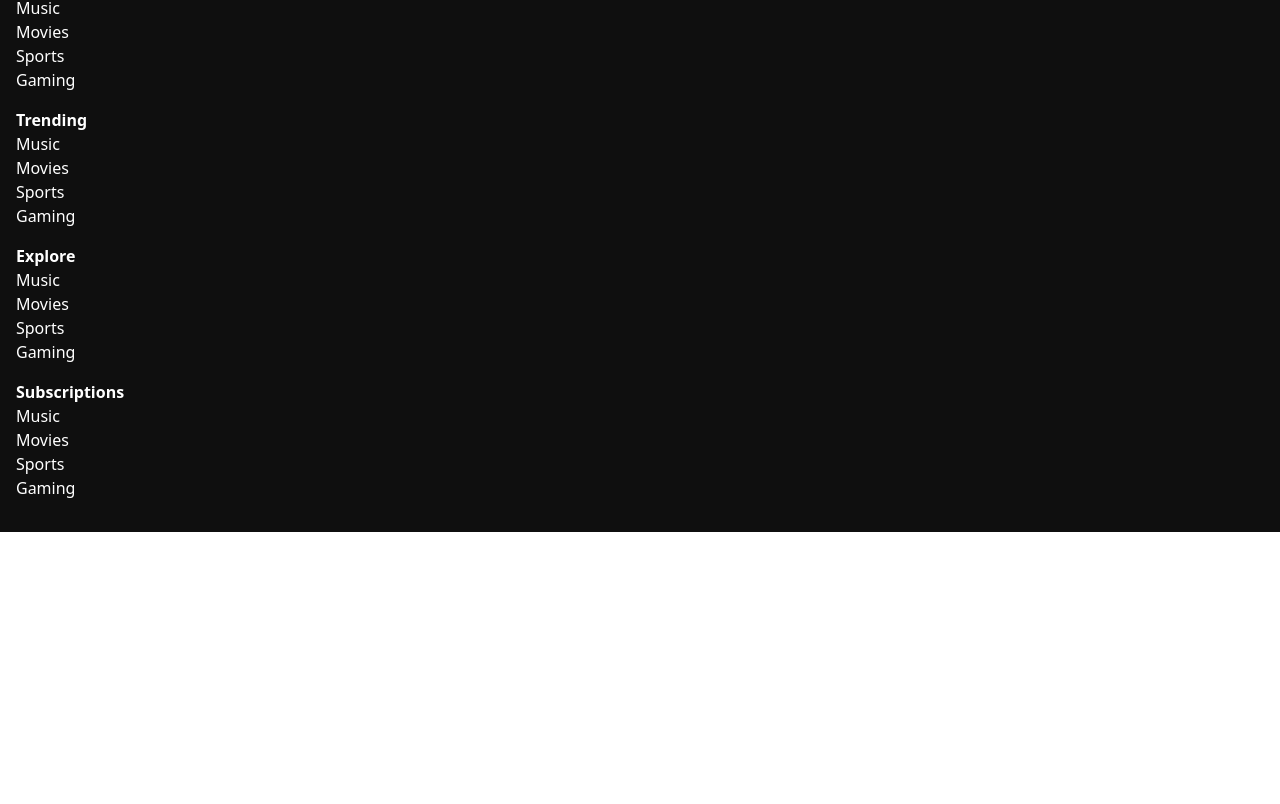
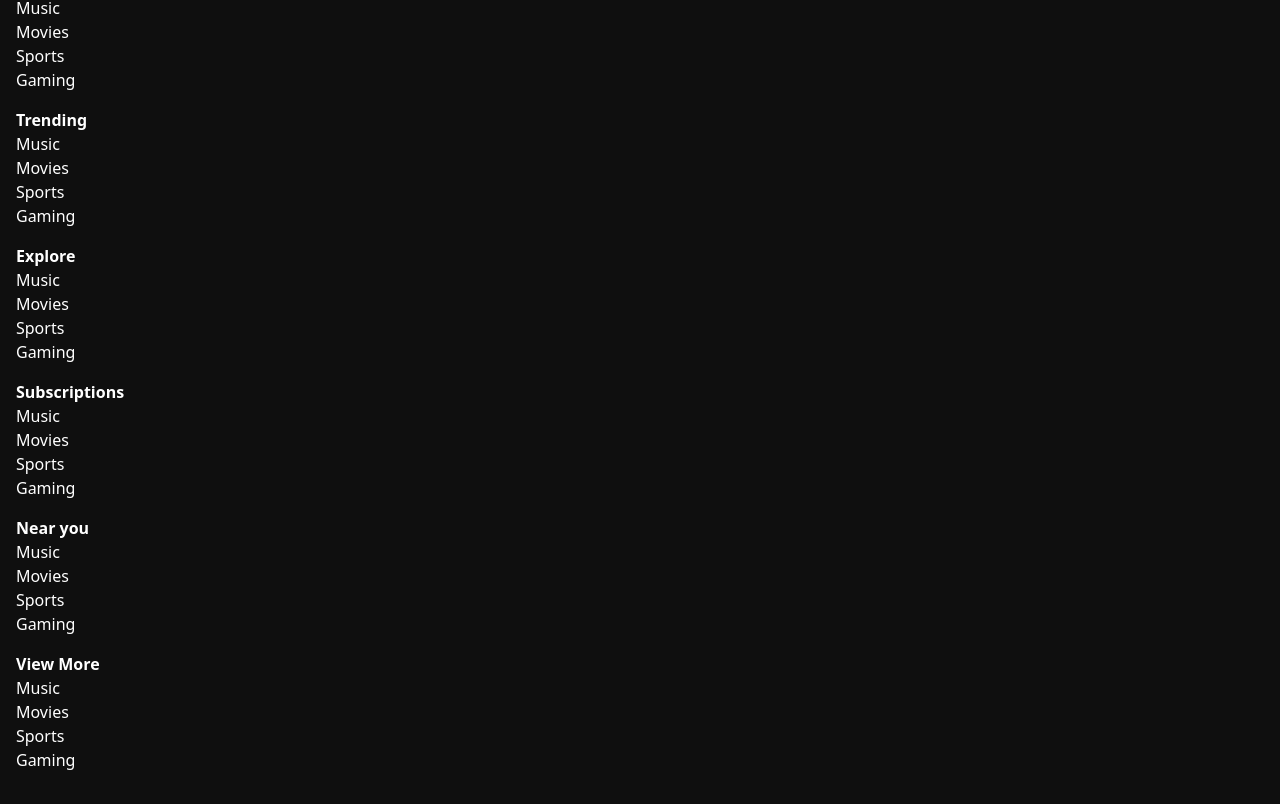
Before and after one commit to Bharath-Dubbaka/YoutubeClone, a React (Vite) app: page / in a window 1280 px wide. Shown: the part 228-1032 px from the top of the page. Before the commit the page ends 800 px from the top, so only its background shows below. Built offline with nearby package versions, Linux system fonts and the light colour scheme; no server answers.

Commit message:
added HOC to show trending in the same homePage

```diff
--- a/src/components/Sidebar.jsx
+++ b/src/components/Sidebar.jsx
@@ -56,6 +56,24 @@ const Sidebar = () => {
                <li>Gaming</li>
             </ul>
          </div>
+         <div className="mb-4">
+            <div className="font-extrabold">Near you</div>
+            <ul>
+               <li>Music</li>
+               <li>Movies</li>
+               <li>Sports</li>
+               <li>Gaming</li>
+            </ul>
+         </div>
+         <div className="mb-4">
+            <div className="font-extrabold">View More</div>
+            <ul>
+               <li>Music</li>
+               <li>Movies</li>
+               <li>Sports</li>
+               <li>Gaming</li>
+            </ul>
+         </div>
       </div>
    );
 };
--- a/src/components/VideoCard.jsx
+++ b/src/components/VideoCard.jsx
@@ -1,16 +1,13 @@
 import React from "react";
 
 const VideoCard = ({ videoDetails }) => {
-//    console.log(videoDetails);
+   //    console.log(videoDetails);
    const handleSelectVideo = () => {
       console.log("clicked ");
    };
    //    if (!videoDetails?.snippet?.thumbnails?.maxres) return null;
    return (
-      <div
-         className=" mt-4 cursor-pointer "
-         onClick={handleSelectVideo}
-      >
+      <div className=" mt-4 cursor-pointer  " onClick={handleSelectVideo}>
          {/* <div className="rounded-lg"> */}
          <img
             className="w-full rounded-xl max-h-60 sm:max-h-48 md:max-h-48 object-cover"
@@ -39,3 +36,23 @@ const VideoCard = ({ videoDetails }) => {
 };
 
 export default VideoCard;
+
+export const hocVideo = (VideoCard) => {
+   return (props) => {
+      return (
+         <div className=" -mt-6">
+            <div className="relative top-7 right-2 font-bold">🔥</div>
+            <VideoCard {...props} />
+         </div>
+      );
+   };
+};
+
+// export const HocVideo = ({ videoDetails }) => {
+//    return (
+//       <div className=" -mt-6">
+//          <div className="relative top-7 right-2 font-bold">🔥</div>
+//          <VideoCard videoDetails={videoDetails} />
+//       </div>
+//    );
+// };
--- a/src/components/VideoContainer.jsx
+++ b/src/components/VideoContainer.jsx
@@ -2,8 +2,10 @@ import React, { useEffect, useState } from "react";
 import { YOUTUBE_API_URL } from "../utils/constants";
 import VideoCard from "./VideoCard";
 import { Link } from "react-router-dom";
+import { hocVideo } from "./VideoCard";
 
 const VideoContainer = () => {
+   const HighTrendingVideo = hocVideo(VideoCard);
    const [popVideos, setPopVideos] = useState([]);
    const ytPopularVids = async () => {
       const data = await fetch(YOUTUBE_API_URL);
@@ -25,7 +27,12 @@ const VideoContainer = () => {
                to={"/watch?v=" + video.id}
                className="no-underline decoration-transparent w-3/4 sm:w-42  md:w-[23%]"
             >
-               <VideoCard videoDetails={video} />
+               {video?.statistics?.viewCount > 1900000 ? (
+                  //<HocVideo videoDetails={video} />
+                  <HighTrendingVideo videoDetails={video} />
+               ) : (
+                  <VideoCard videoDetails={video} />
+               )}
             </Link>
          ))}
       </div>
--- a/src/components/WatchPage.jsx
+++ b/src/components/WatchPage.jsx
@@ -28,11 +28,11 @@ const WatchPage = () => {
    if (!vidDetails) return null;
    console.log(vidDetails);
    return (
-      <div className="flex justify-between w-full">
-         <div className="mx-8 ml-14 w-[60%]">
+      <div className="flex justify-between w-full overflow-hidden">
+         <div className="mx-8 ml-4 min-w-[68%]">
             <iframe
                className=" rounded-lg w-full"
-               width="876"
+
                height="493"
                src={
                   "https://www.youtube.com/embed/" +
@@ -56,7 +56,7 @@ const WatchPage = () => {
             </div>
          </div>
          {/* suggestions tab */}
-         <div className="max-w-[35%] min-w-[18%]">
+         <div className="max-w-[30%] min-w-[18%]">
             <div className="p-4">{vidDetails?.snippet?.description}</div>
             <div className="p-4">{vidDetails?.snippet?.description}</div>
             <div className="p-4">{vidDetails?.snippet?.description}</div>
```
